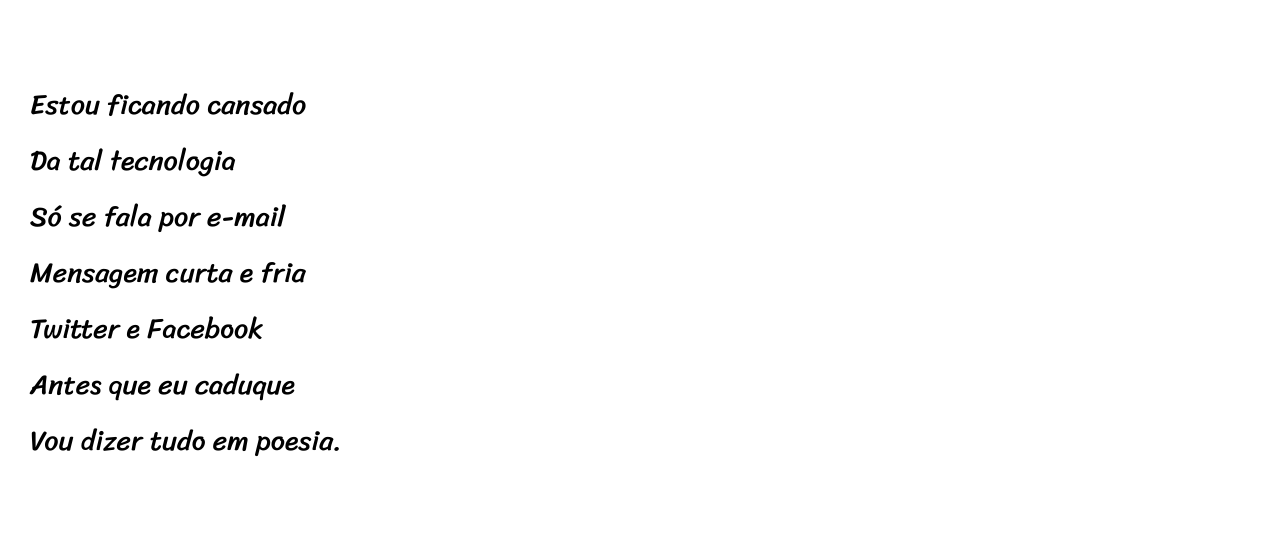
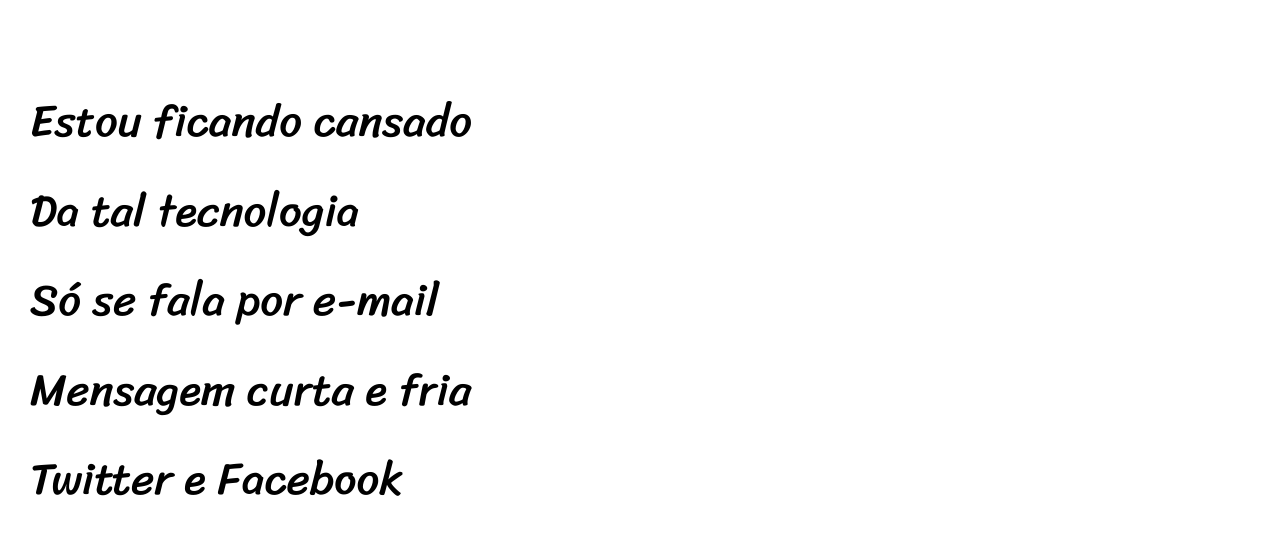
Before and after one commit to alandelonbernardo/html-css, a plain HTML site: page desafios/modulo-01/d012/index.html in a window 1280 px wide. Shown: the part 263-800 px from the top of the page. Drawn offline with Linux system fonts and the light colour scheme.

Commit message:
Update style.css

```diff
--- a/desafios/modulo-01/d012/estilo/style.css
+++ b/desafios/modulo-01/d012/estilo/style.css
@@ -54,7 +54,7 @@
     line-height: 2em;
     padding-left: 30px;
     font-family: var(--fonte3);
-    font-size: 3.5vh;
+    font-size: 3.5vw;
 }
 
 section > p {
```
